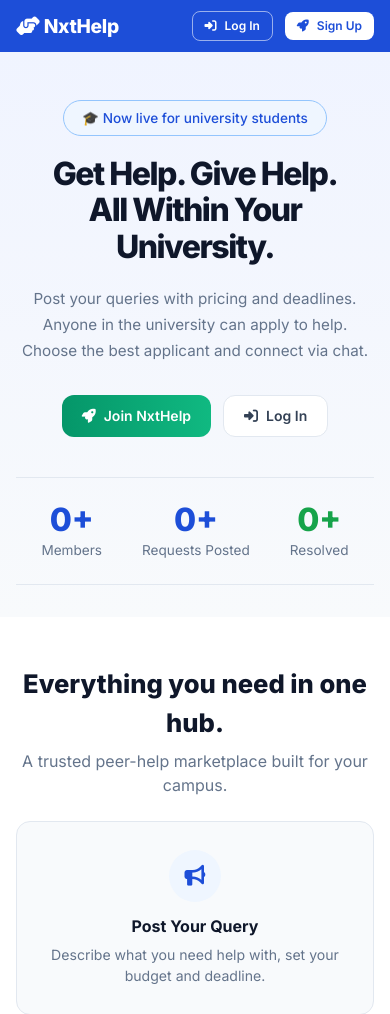
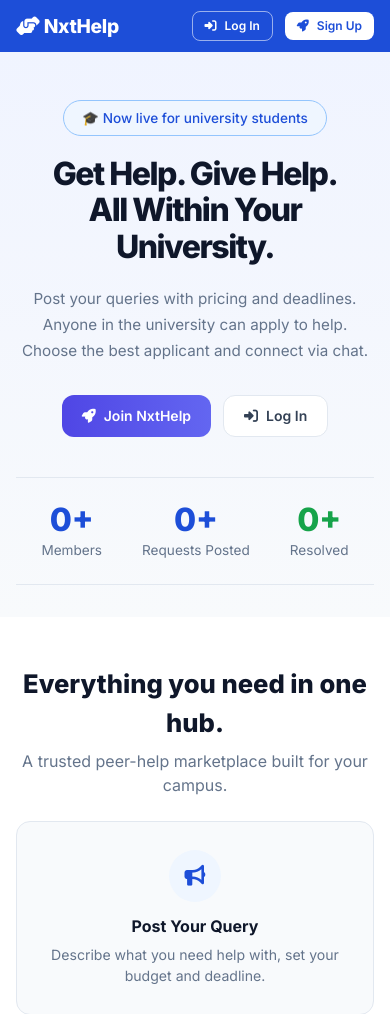
Before and after one commit to NXTSTILE/nxthelp, a Django app: page / in a window 390 px wide. Shown: the top 1014 px of the page. Run offline with Django 4.2, Linux system fonts and the light colour scheme; data that the repository does not hold is empty; some libraries are stand-ins or nearby versions.

Commit message:
ui: update brand colors to vibrant indigo and add dynamic background orbs

```diff
--- a/templates/base.html
+++ b/templates/base.html
@@ -31,16 +31,16 @@
                     },
                     colors: {
                         brand: {
-                            50: '#ecfdf5',
-                            100: '#d1fae5',
-                            200: '#a7f3d0',
-                            300: '#6ee7b7',
-                            400: '#34d399',
-                            500: '#10b981',
-                            600: '#059669',
-                            700: '#047857',
-                            800: '#065f46',
-                            900: '#064e3b',
+                            50: '#eef2ff',
+                            100: '#e0e7ff',
+                            200: '#c7d2fe',
+                            300: '#a5b4fc',
+                            400: '#818cf8',
+                            500: '#6366f1',
+                            600: '#4f46e5',
+                            700: '#4338ca',
+                            800: '#3730a3',
+                            900: '#312e81',
                         },
                         surface: {
                             50: '#f8fafc',
@@ -114,7 +114,7 @@
 
         /* Buttons Override */
         .btn, .btn-primary, .btn-secondary, .btn-success, .btn-danger, .btn-ghost { @apply inline-flex items-center justify-center gap-2 px-5 py-2.5 rounded-xl font-semibold text-sm transition-all duration-300 focus:outline-none focus:ring-2 focus:ring-offset-2 !important; }
-        .btn-primary { @apply relative overflow-hidden bg-gradient-to-r from-brand-600 to-brand-500 text-white hover:from-brand-500 hover:to-brand-400 hover:shadow-[0_8px_20px_-6px_rgba(16,185,129,0.4)] hover:-translate-y-0.5 focus:ring-brand-500 border-none !important; }
+        .btn-primary { @apply relative overflow-hidden bg-gradient-to-r from-brand-600 to-brand-500 text-white hover:from-brand-500 hover:to-brand-400 hover:shadow-[0_8px_20px_-6px_rgba(99,102,241,0.4)] hover:-translate-y-0.5 focus:ring-brand-500 border-none !important; }
         .btn-secondary { @apply bg-white text-slate-700 border border-slate-200 hover:bg-slate-50 hover:text-brand-600 hover:border-slate-300 hover:shadow-sm !important; }
         .btn-sm { @apply px-3 py-1.5 text-xs rounded-lg !important; }
     </style>
@@ -129,8 +129,9 @@
 
     <!-- Subtle vibrant background accents -->
     <div class="fixed inset-0 pointer-events-none overflow-hidden -z-10">
-        <div class="absolute top-[-10%] right-[-5%] w-[500px] h-[500px] rounded-full bg-emerald-400/10 blur-[100px]"></div>
-        <div class="absolute bottom-[-10%] left-[-10%] w-[600px] h-[600px] rounded-full bg-blue-400/5 blur-[120px]"></div>
+        <div class="absolute top-[-10%] right-[-5%] w-[500px] h-[500px] rounded-full bg-violet-500/15 blur-[100px] animate-pulse" style="animation-duration: 8s;"></div>
+        <div class="absolute bottom-[-10%] left-[-10%] w-[600px] h-[600px] rounded-full bg-cyan-500/15 blur-[120px] animate-pulse" style="animation-duration: 10s; animation-delay: 2s;"></div>
+        <div class="absolute top-[40%] left-[60%] w-[400px] h-[400px] rounded-full bg-fuchsia-500/10 blur-[120px] animate-pulse" style="animation-duration: 9s; animation-delay: 4s;"></div>
     </div>
 
     {% if user.is_authenticated %}
@@ -160,7 +161,7 @@
 
             <!-- Right side -->
             <div class="flex items-center gap-3">
-                <a href="{% url 'create_help_request' %}" class="hidden sm:flex px-5 py-2 rounded-full text-sm font-bold text-white bg-gradient-to-r from-brand-600 to-brand-500 hover:from-brand-500 hover:to-brand-400 shadow-[0_4px_12px_-4px_rgba(16,185,129,0.5)] hover:shadow-[0_8px_16px_-6px_rgba(16,185,129,0.6)] hover:-translate-y-0.5 transition-all duration-300 items-center gap-2">
+                <a href="{% url 'create_help_request' %}" class="hidden sm:flex px-5 py-2 rounded-full text-sm font-bold text-white bg-gradient-to-r from-brand-600 to-brand-500 hover:from-brand-500 hover:to-brand-400 shadow-[0_4px_12px_-4px_rgba(99,102,241,0.5)] hover:shadow-[0_8px_16px_-6px_rgba(99,102,241,0.6)] hover:-translate-y-0.5 transition-all duration-300 items-center gap-2">
                     <i class="fas fa-plus"></i> Post Request
                 </a>
 
```
